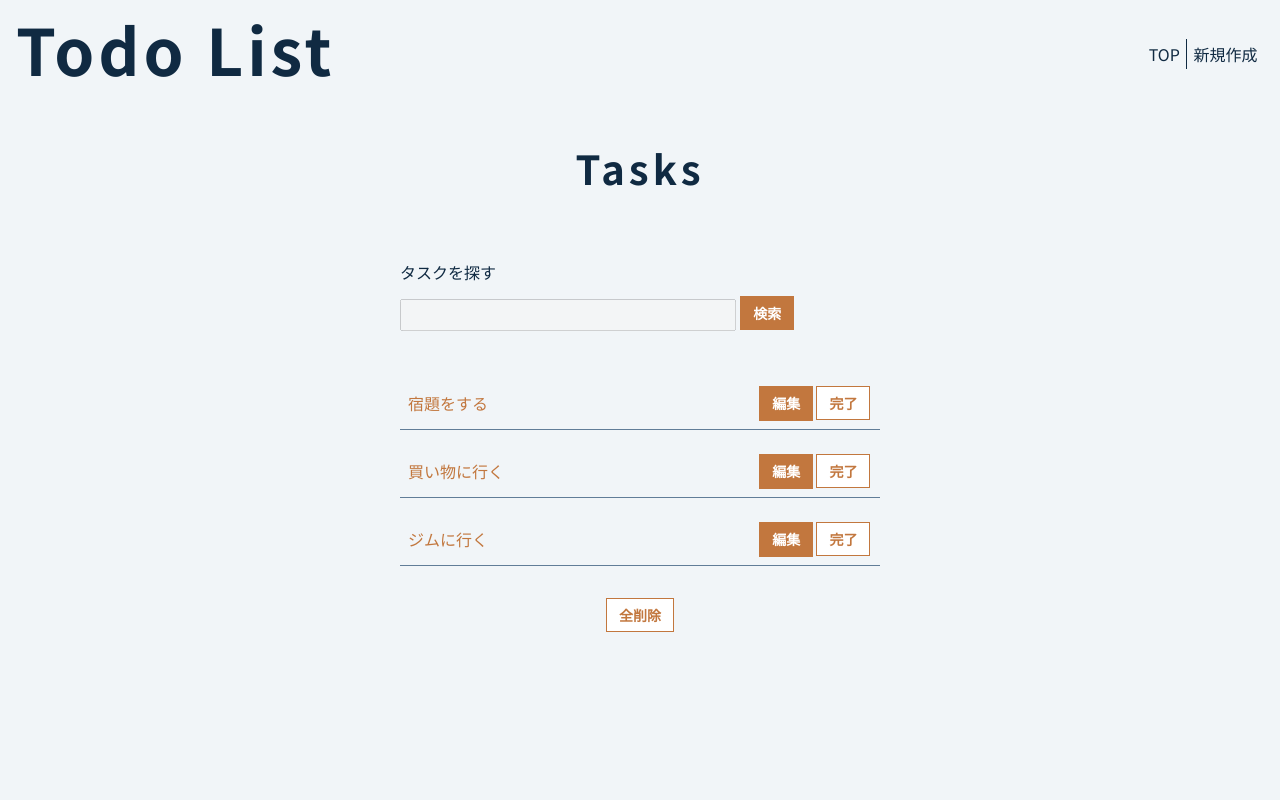
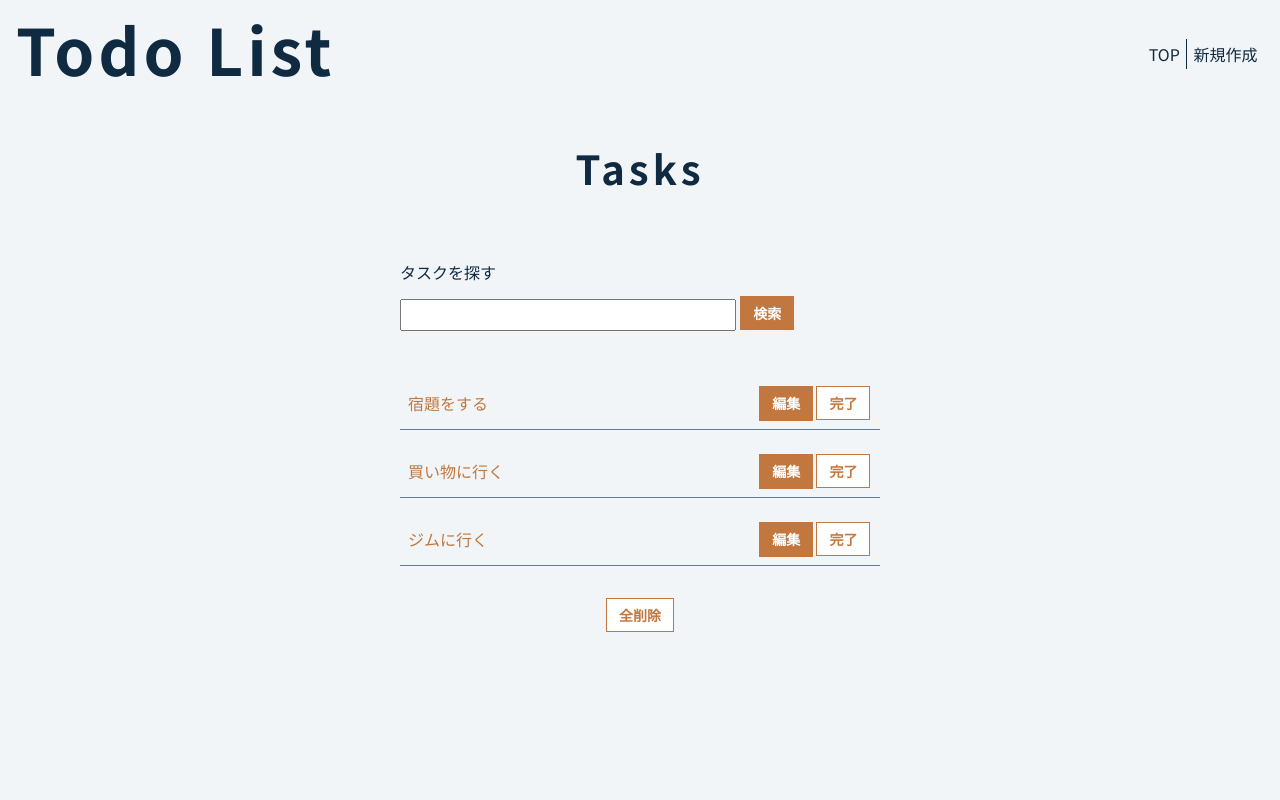
Before and after one commit to kaz-uen/react-output-typescript-todo, a React (Create React App) app: page / in a window 1280 px wide. Shown: the top 800 px of the page. Built offline with nearby package versions, Linux system fonts and the light colour scheme; the HTML template or start-up script is replaced by a standard one.

Commit message:
inputタグのprops修正

```diff
--- a/src/components/atoms/Input/Default.tsx
+++ b/src/components/atoms/Input/Default.tsx
@@ -1,29 +1,32 @@
-import React, { FC, InputHTMLAttributes } from 'react';
+import React, { FC } from 'react';
+import { InputPropsType } from '../../../types/InputType';
 import styled from 'styled-components';
 import { BaseStyledInput, BaseStyledLabel } from './Base';
 
 const SLabel = styled(BaseStyledLabel)``;
-const SInput = styled(BaseStyledInput)`
-  width: ${({ disabled }) => (disabled ? '70%' : '100%')};
-  margin-right: ${({ disabled }) => (disabled ? '0.2em' : '0')};
+const SInput = styled(BaseStyledInput)<{ isSearchInput: boolean }>`
+  width: ${({ isSearchInput }) => (isSearchInput ? '70%' : '100%')};
+  margin-right: ${({ isSearchInput }) => (isSearchInput ? '0.2em' : '0')};
 `;
 
-type DefaultInputProps = InputHTMLAttributes<HTMLInputElement> & {
-  disabled?: boolean;
-};
-
-const DefaultInput: FC<DefaultInputProps> = ({ disabled, title, id, type, placeholder, value, onChange }) => {
+const DefaultInput: FC<InputPropsType> = ({ isSearchInput, title, id, type, placeholder, value, onChange }) => {
   return (
     <>
       {title && <SLabel htmlFor={id}>{title}</SLabel>}
-      <SInput disabled={disabled} id={id} type={type} placeholder={placeholder} value={value} onChange={onChange} />
+      <SInput
+        isSearchInput={isSearchInput || false}
+        id={id}
+        type={type}
+        placeholder={placeholder}
+        value={value}
+        onChange={onChange}
+      />
     </>
   );
 };
 
 DefaultInput.defaultProps = {
-  type: 'text',
-  disabled: false
+  type: 'text'
 };
 
 export default DefaultInput;
--- a/src/components/molecules/SearchInputBtn.tsx
+++ b/src/components/molecules/SearchInputBtn.tsx
@@ -1,6 +1,7 @@
-import React, { ComponentProps, FC } from 'react';
+import React, { FC } from 'react';
 import DefaultButton from '../atoms/Button/Default';
-import DefaultInput from '../atoms/Input/Default';
+import Input from '../atoms/Input/Default';
+import { InputPropsType } from '../../types/InputType';
 import styled from 'styled-components';
 
 const SSearchInputBtn = styled.div`
@@ -8,17 +9,17 @@ const SSearchInputBtn = styled.div`
   margin-bottom: 0.5em;
 `;
 
-const SearchInputBtn: FC<ComponentProps<'input'>> = ({ title, id, type, placeholder, value, onChange }) => {
+const SearchInputBtn: FC<InputPropsType> = ({ title, id, type, placeholder, value, onChange, isSearchInput }) => {
   return (
     <SSearchInputBtn>
-      <DefaultInput
-        disabled={true}
+      <Input
         title={title}
         id={id}
         type={type}
         placeholder={placeholder}
         value={value}
         onChange={onChange}
+        isSearchInput={isSearchInput}
       />
       <DefaultButton type={'submit'}>検索</DefaultButton>
     </SSearchInputBtn>
--- a/src/components/organisms/Todo/TopList.tsx
+++ b/src/components/organisms/Todo/TopList.tsx
@@ -100,6 +100,7 @@ const TopList: FC = () => {
             type={'text'}
             value={filterVal}
             onChange={(e) => setFilterVal(e.target.value)}
+            isSearchInput={true}
           />
         </Form>
       </SSearch>
--- /dev/null
+++ b/src/types/InputType.ts
@@ -0,0 +1,10 @@
+export type InputPropsType = {
+  title?: string;
+  id?: string;
+  type?: string;
+  placeholder?: string;
+  value?: string | number | readonly string[];
+  onChange?: (e: React.ChangeEvent<HTMLInputElement>) => void;
+  // その他input要素関連の独自プロパティを追加
+  isSearchInput?: boolean;
+};
```
